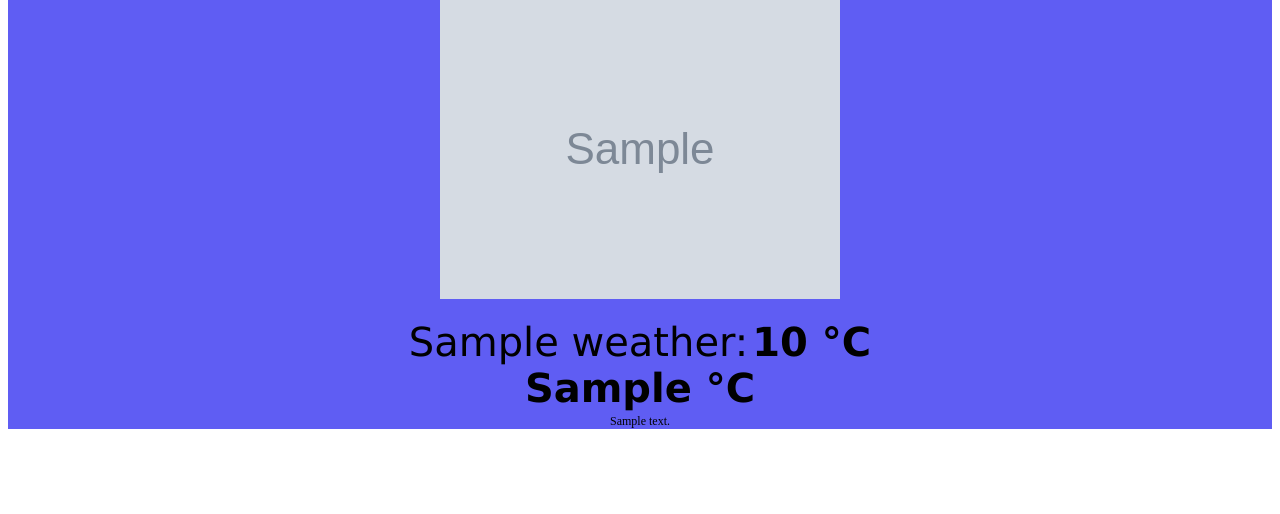
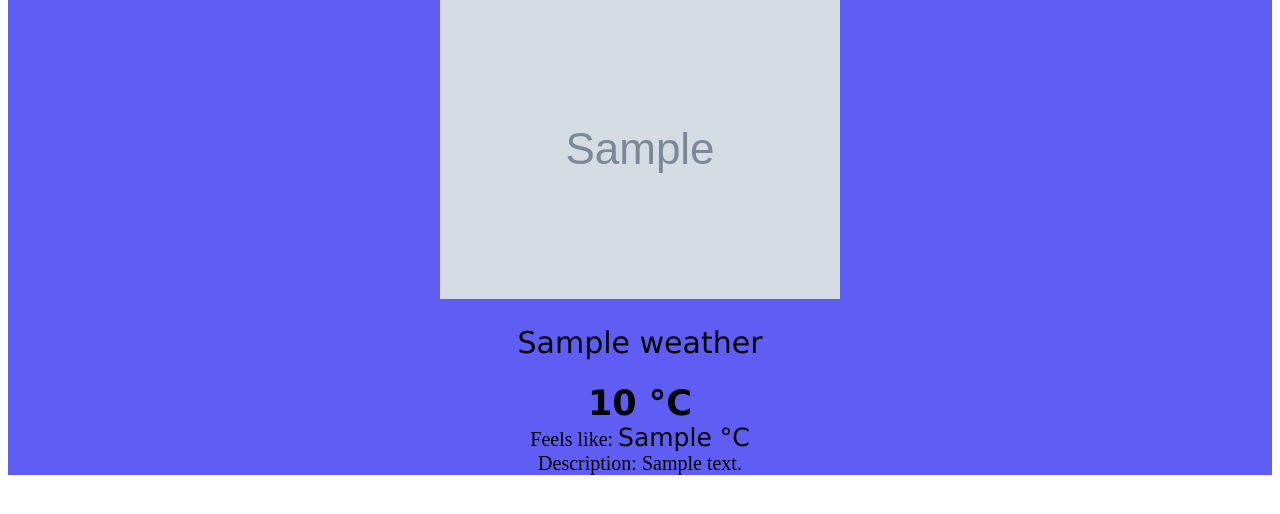
Before and after one commit to NiveskZ/weather, a Flask app: template templates/weather.html in a window 1280 px wide. Shown: the part 30-544 px from the top of the page. Run offline with Flask 2, Linux system fonts and the light colour scheme; the template is opened without the code that fills it: most values are stand-ins (such as "Sample title", 1, 10 or a date in 2020); grey boxes marked "Sample" are stand-in pictures.

Commit message:
Changed the css to better visualizationn.

```diff
--- a/_config.yml
+++ /dev/null
@@ -1 +0,0 @@
-theme: jekyll-theme-cayman
--- a/static/styles/weather.css
+++ b/static/styles/weather.css
@@ -5,17 +5,25 @@
 
 .title{
     font-family:Verdana, Geneva, Tahoma, sans-serif;
-    font-size: 40px;
+    font-size: 30px;
     margin: 0;
+    font-weight: 300;
 }
 
 .description{
-    font-size: 12px;
+    font-size: 20px;
     margin: 0;
 }
 .temperature{
     font-family:Verdana, Geneva, Tahoma, sans-serif;
-    font-size: 40px;
+    font-size: 35px;
     margin: 0;
     font-weight: bold;
 }
+
+.feels_like{
+    font-family:Verdana, Geneva, Tahoma, sans-serif;
+    font-size: 25px;
+    margin: 0;
+
+}
--- a/templates/weather.html
+++ b/templates/weather.html
@@ -18,13 +18,16 @@
     </form>
 
     <div class="weather-cointainer">
+
         <img src={{weather.icon}}>
-        <p><span class="title"> {{ weather.local_name }}:</span>
+        <h1><span class="title"> {{ weather.local_name }}</h1>
         <span class="temperature"> {{ weather.temp }} °C </span>
         <br>
-        <span class="temperature"> {{ weather.feels_like}} °C </span>
+        <span style="font-size: 20px;"> Feels like: </span>
+        <span class="feels_like">{{ weather.feels_like}} °C</span>
         <br>
-        <span class="description"> {{ weather.description }}</span></p>
+        <span class="description"> Description: {{ weather.description }}</span></p>
+
     </div>
 </body>
 </html>
```
